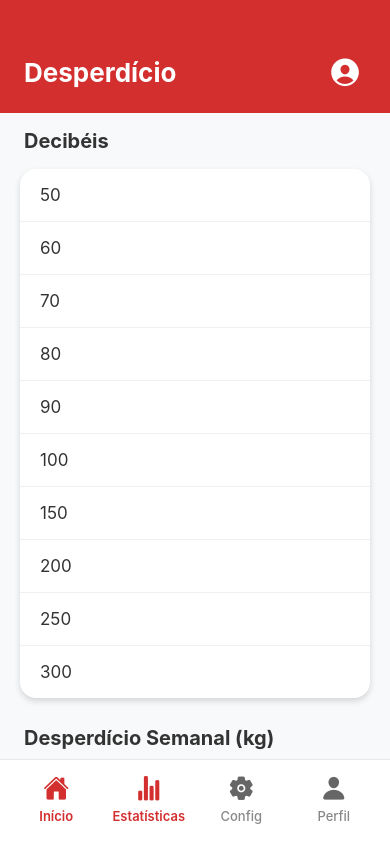
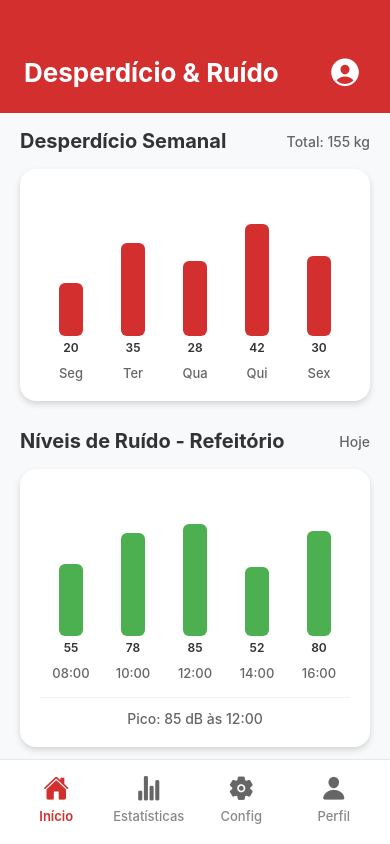
Before and after one commit to Vini-cods/sesi, a React Native app: screen /TelaDesperdicio in a window 390 px wide. Built offline with nearby package versions, Linux system fonts and the light colour scheme.

Commit message:
Enhance TelaDesperdicioScreen: add noise level graphs, improve layout, and update styling for better user experience

```diff
--- a/TelaDesperdicioScreen.js
+++ b/TelaDesperdicioScreen.js
@@ -5,8 +5,6 @@ import { Ionicons } from '@expo/vector-icons';
 const { width: screenWidth, height: screenHeight } = Dimensions.get('window');
 
 const TelaDesperdicioScreen = ({ navigation }) => {
-    const decibeis = [50, 60, 70, 80, 90, 100, 150, 200, 250, 300];
-
     // Dados fictícios para os gráficos
     const dadosDesperdicio = [
         { dia: 'Seg', valor: 20 },
@@ -24,11 +22,18 @@ const TelaDesperdicioScreen = ({ navigation }) => {
         { hora: '16:00', valor: 80 },
     ];
 
-    const renderBarGraph = (dados, cor) => {
+    const dadosNiveisRuido = [
+        { nivel: 'Baixo', valor: 45, cor: '#4CAF50' },
+        { nivel: 'Moderado', valor: 65, cor: '#FF9800' },
+        { nivel: 'Alto', valor: 85, cor: '#F44336' },
+        { nivel: 'Muito Alto', valor: 105, cor: '#D32F2F' },
+    ];
+
+    const renderBarGraph = (dados, cor, alturaMaxima = 180) => {
         const maxValor = Math.max(...dados.map(item => item.valor));
 
         return (
-            <View style={styles.graphContainer}>
+            <View style={[styles.graphContainer, { height: alturaMaxima }]}>
                 {dados.map((item, index) => (
                     <View key={index} style={styles.barContainer}>
                         <View style={styles.barWrapper}>
@@ -41,8 +46,36 @@ const TelaDesperdicioScreen = ({ navigation }) => {
                                     }
                                 ]}
                             />
+                            <Text style={styles.barValue}>{item.valor}</Text>
                         </View>
                         <Text style={styles.barLabel}>{item.dia || item.hora}</Text>
+                    </View>
+                ))}
+            </View>
+        );
+    };
+
+    const renderNoiseLevelGraph = () => {
+        return (
+            <View style={styles.noiseLevelContainer}>
+                {dadosNiveisRuido.map((item, index) => (
+                    <View key={index} style={styles.noiseLevelItem}>
+                        <View style={styles.noiseLevelHeader}>
+                            <View style={[styles.noiseLevelDot, { backgroundColor: item.cor }]} />
+                            <Text style={styles.noiseLevelTitle}>{item.nivel}</Text>
+                        </View>
+                        <View style={styles.noiseLevelBarContainer}>
+                            <View
+                                style={[
+                                    styles.noiseLevelBar,
+                                    {
+                                        width: `${(item.valor / 120) * 100}%`,
+                                        backgroundColor: item.cor
+                                    }
+                                ]}
+                            />
+                        </View>
+                        <Text style={styles.noiseLevelValue}>{item.valor} dB</Text>
                     </View>
                 ))}
             </View>
@@ -55,7 +88,7 @@ const TelaDesperdicioScreen = ({ navigation }) => {
 
             {/* Header com ícone de perfil */}
             <View style={styles.header}>
-                <Text style={styles.title}>Desperdício</Text>
+                <Text style={styles.title}>Desperdício & Ruído</Text>
                 <TouchableOpacity style={styles.profileButton}>
                     <Ionicons name="person-circle" size={34} color="#FFFFFF" />
                 </TouchableOpacity>
@@ -67,25 +100,12 @@ const TelaDesperdicioScreen = ({ navigation }) => {
                 contentContainerStyle={styles.scrollContent}
             >
 
-                {/* Seção Decibéis */}
-                <View style={styles.section}>
-                    <Text style={styles.sectionTitle}>Decibéis</Text>
-
-                    <View style={styles.decibeisList}>
-                        {decibeis.map((decibel, index) => (
-                            <View key={index} style={[
-                                styles.decibelItem,
-                                index === decibeis.length - 1 && styles.decibelItemLast
-                            ]}>
-                                <Text style={styles.decibelText}>{decibel}</Text>
-                            </View>
-                        ))}
-                    </View>
-                </View>
-
                 {/* Gráfico de Desperdício */}
                 <View style={styles.section}>
-                    <Text style={styles.sectionTitle}>Desperdício Semanal (kg)</Text>
+                    <View style={styles.sectionHeader}>
+                        <Text style={styles.sectionTitle}>Desperdício Semanal</Text>
+                        <Text style={styles.sectionSubtitle}>Total: 155 kg</Text>
+                    </View>
                     <View style={styles.graphCard}>
                         {renderBarGraph(dadosDesperdicio, '#D32F2F')}
                     </View>
@@ -93,9 +113,35 @@ const TelaDesperdicioScreen = ({ navigation }) => {
 
                 {/* Gráfico de Decibéis do Refeitório */}
                 <View style={styles.section}>
-                    <Text style={styles.sectionTitle}>Decibéis do Refeitório</Text>
+                    <View style={styles.sectionHeader}>
+                        <Text style={styles.sectionTitle}>Níveis de Ruído - Refeitório</Text>
+                        <Text style={styles.sectionSubtitle}>Hoje</Text>
+                    </View>
                     <View style={styles.graphCard}>
                         {renderBarGraph(dadosDecibeis, '#4CAF50')}
+                        <View style={styles.graphFooter}>
+                            <Text style={styles.graphFooterText}>Pico: 85 dB às 12:00</Text>
+                        </View>
+                    </View>
+                </View>
+
+                {/* Escala de Níveis de Ruído */}
+                <View style={styles.section}>
+                    <Text style={styles.sectionTitle}>Escala de Decibéis</Text>
+                    <View style={styles.graphCard}>
+                        {renderNoiseLevelGraph()}
+                        <View style={styles.legend}>
+                            <Text style={styles.legendText}>Níveis de ruído recomendados para refeitórios: 45-65 dB</Text>
+                        </View>
+                    </View>
+                </View>
+
+                {/* Dica de Conservação */}
+                <View style={styles.tipCard}>
+                    <Ionicons name="bulb-outline" size={24} color="#FFA000" />
+                    <View style={styles.tipContent}>
+                        <Text style={styles.tipTitle}>Dica do Dia</Text>
+                        <Text style={styles.tipText}>Reduzir o ruído no refeitório pode diminuir o desperdício em até 15%</Text>
                     </View>
                 </View>
 
@@ -112,8 +158,8 @@ const TelaDesperdicioScreen = ({ navigation }) => {
                 </TouchableOpacity>
 
                 <TouchableOpacity style={styles.navItem}>
-                    <Ionicons name="stats-chart" size={26} color="#D32F2F" />
-                    <Text style={styles.navText}>Estatísticas</Text>
+                    <Ionicons name="stats-chart" size={26} color="#666" />
+                    <Text style={[styles.navText, styles.navTextInactive]}>Estatísticas</Text>
                 </TouchableOpacity>
 
                 <TouchableOpacity style={styles.navItem}>
@@ -139,7 +185,7 @@ const styles = StyleSheet.create({
         backgroundColor: '#D32F2F',
         paddingVertical: 18,
         paddingHorizontal: 24,
-        paddingTop: 50, // Espaço para a status bar
+        paddingTop: 50,
         flexDirection: 'row',
         justifyContent: 'space-between',
         alignItems: 'center',
@@ -162,37 +208,21 @@ const styles = StyleSheet.create({
     section: {
         marginBottom: 28,
     },
+    sectionHeader: {
+        flexDirection: 'row',
+        justifyContent: 'space-between',
+        alignItems: 'center',
+        marginBottom: 16,
+    },
     sectionTitle: {
         fontSize: 20,
         fontWeight: 'bold',
         color: '#333333',
-        marginBottom: 16,
-        marginLeft: 4,
     },
-    decibeisList: {
-        backgroundColor: '#FFFFFF',
-        borderRadius: 16,
-        padding: 0,
-        shadowColor: '#000',
-        shadowOffset: { width: 0, height: 3 },
-        shadowOpacity: 0.15,
-        shadowRadius: 6,
-        elevation: 5,
-        overflow: 'hidden',
-    },
-    decibelItem: {
-        paddingVertical: 16,
-        paddingHorizontal: 20,
-        borderBottomWidth: 1,
-        borderBottomColor: '#F0F0F0',
-    },
-    decibelItemLast: {
-        borderBottomWidth: 0,
-    },
-    decibelText: {
-        fontSize: 17,
-        color: '#333333',
-        fontWeight: '400',
+    sectionSubtitle: {
+        fontSize: 14,
+        color: '#666',
+        fontWeight: '500',
     },
     graphCard: {
         backgroundColor: '#FFFFFF',
@@ -208,7 +238,6 @@ const styles = StyleSheet.create({
         flexDirection: 'row',
         justifyContent: 'space-between',
         alignItems: 'flex-end',
-        height: 180,
         marginTop: 12,
     },
     barContainer: {
@@ -219,17 +248,114 @@ const styles = StyleSheet.create({
         height: 140,
         justifyContent: 'flex-end',
         marginBottom: 10,
+        alignItems: 'center',
     },
     bar: {
         width: 24,
         borderRadius: 6,
         minHeight: 8,
     },
+    barValue: {
+        fontSize: 12,
+        color: '#333',
+        marginTop: 4,
+        fontWeight: '600',
+    },
     barLabel: {
         fontSize: 13,
         color: '#666',
         textAlign: 'center',
         fontWeight: '500',
+    },
+    graphFooter: {
+        marginTop: 16,
+        paddingTop: 12,
+        borderTopWidth: 1,
+        borderTopColor: '#F0F0F0',
+    },
+    graphFooterText: {
+        fontSize: 14,
+        color: '#666',
+        fontWeight: '500',
+        textAlign: 'center',
+    },
+    noiseLevelContainer: {
+        marginTop: 8,
+    },
+    noiseLevelItem: {
+        marginBottom: 16,
+    },
+    noiseLevelHeader: {
+        flexDirection: 'row',
+        alignItems: 'center',
+        marginBottom: 8,
+    },
+    noiseLevelDot: {
+        width: 12,
+        height: 12,
+        borderRadius: 6,
+        marginRight: 8,
+    },
+    noiseLevelTitle: {
+        fontSize: 14,
+        fontWeight: '600',
+        color: '#333',
+    },
+    noiseLevelBarContainer: {
+        height: 8,
+        backgroundColor: '#F0F0F0',
+        borderRadius: 4,
+        overflow: 'hidden',
+        marginBottom: 4,
+    },
+    noiseLevelBar: {
+        height: '100%',
+        borderRadius: 4,
+    },
+    noiseLevelValue: {
+        fontSize: 12,
+        color: '#666',
+        textAlign: 'right',
+    },
+    legend: {
+        marginTop: 16,
+        padding: 12,
+        backgroundColor: '#F8F9FA',
+        borderRadius: 8,
+    },
+    legendText: {
+        fontSize: 12,
+        color: '#666',
+        textAlign: 'center',
+        fontStyle: 'italic',
+    },
+    tipCard: {
+        backgroundColor: '#FFFFFF',
+        borderRadius: 16,
+        padding: 16,
+        flexDirection: 'row',
+        alignItems: 'center',
+        shadowColor: '#000',
+        shadowOffset: { width: 0, height: 2 },
+        shadowOpacity: 0.1,
+        shadowRadius: 4,
+        elevation: 3,
+        marginBottom: 20,
+    },
+    tipContent: {
+        flex: 1,
+        marginLeft: 12,
+    },
+    tipTitle: {
+        fontSize: 16,
+        fontWeight: 'bold',
+        color: '#333',
+        marginBottom: 4,
+    },
+    tipText: {
+        fontSize: 14,
+        color: '#666',
+        lineHeight: 20,
     },
     bottomNav: {
         flexDirection: 'row',
@@ -239,7 +365,7 @@ const styles = StyleSheet.create({
         borderTopWidth: 1,
         borderTopColor: '#E8E8E8',
         justifyContent: 'space-between',
-        paddingBottom: 20, // Espaço para o notch/gestures
+        paddingBottom: 20,
     },
     navItem: {
         alignItems: 'center',
```
